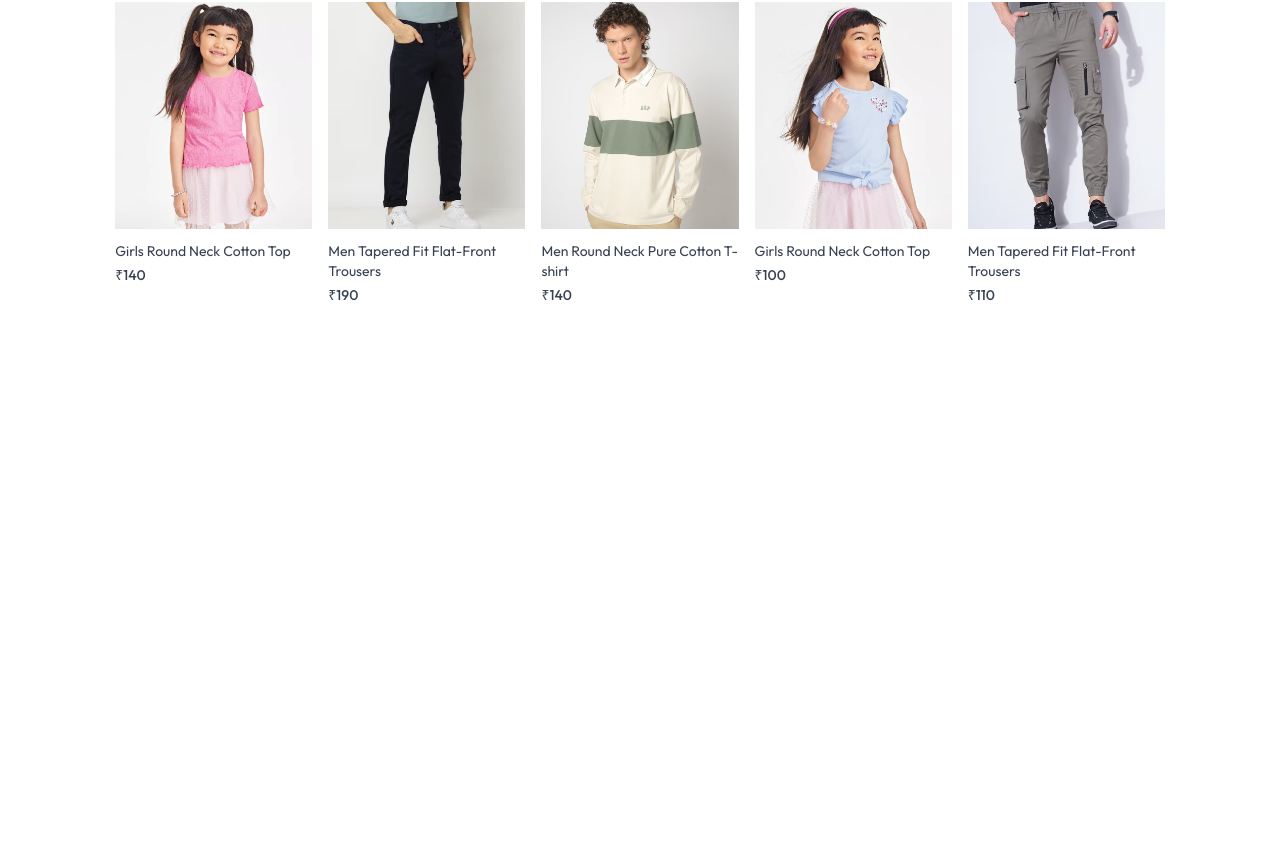
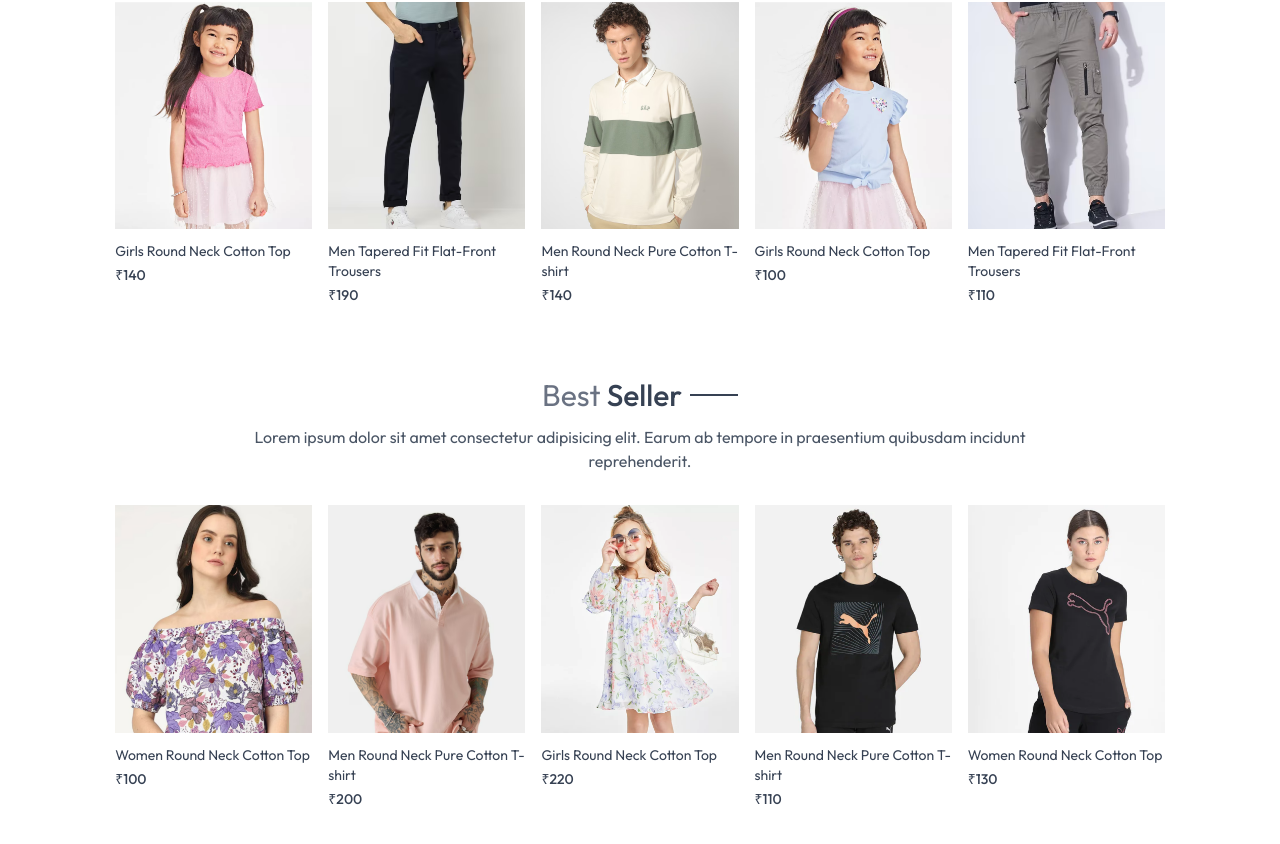
Before and after one commit to aaslaam/Cartio, a React app in the folder frontend/: page / in a window 1280 px wide. Shown: the part 1028-1872 px from the top of the page. Before the commit the page ends 1373 px from the top, so only its background shows below. Built offline with nearby package versions, Linux system fonts and the light colour scheme; the HTML template or start-up script is replaced by a standard one.

Commit message:
added bestseller section

```diff
--- /dev/null
+++ b/frontend/src/components/BestSeller.jsx
@@ -0,0 +1,30 @@
+import React, { useContext, useEffect, useState } from 'react'
+
+import { ShopContext } from '../context/ShopContext'
+import Title  from '../components/Title'
+import ProductItem from './ProductItem'
+
+
+const BestSeller = () => {
+    const { products } = useContext(ShopContext)
+    const [bestSeller, setBestSeller] = useState([])
+
+    useEffect(() => {
+        const bestProducts = products.filter((item) => item.bestseller)
+        setBestSeller(bestProducts.slice(0, 5))
+    }, [])
+  return (
+    <div className='my-10'>
+     <div className='text-center text-3xl py-8 '>
+        <Title text1={'Best'} text2={'Seller'} />
+        </div>
+        <div className='grid grid-cols-2 sm:grid-cols-3 md:grid-cols-4 lg:grid-cols-5 gap-4 gap-y-6'>
+                {bestSeller.map((item, index) => (
+                    <ProductItem key={index} id={item._id} image={item.image} name={item.name} price={item.price} />
+                ))}
+            </div>
+    </div>
+  )
+}
+
+export default BestSeller
--- a/frontend/src/components/LatestCollections.jsx
+++ b/frontend/src/components/LatestCollections.jsx
@@ -16,10 +16,6 @@
         <div className='my-10'>
             <div className='text-center py-8 text-3xl'>
                 <Title text1={'LATEST'} text2={'COLLECTION'} />
-                <p className='w-3/4 m-auto text-xs sm:text-sm md:text-base text-gray-600'>
-                    Lorem ipsum dolor sit amet consectetur adipisicing elit. Earum ab tempore
-                    in praesentium quibusdam incidunt reprehenderit.
-                </p>
             </div>
 
             <div className='grid grid-cols-2 sm:grid-cols-3 md:grid-cols-4 lg:grid-cols-5 gap-4 gap-y-6'>
--- a/frontend/src/components/Title.jsx
+++ b/frontend/src/components/Title.jsx
@@ -1,11 +1,21 @@
-
 import React from 'react'
 
 const Title = ({ text1, text2 }) => {
   return (
-    <div className='inline-flex gap-2 items-center mb-3'>
-        <p className='text-gray-500'>{text1} <span className='text-gray-700 font-medium'>{text2}</span></p>
+    <div>
+      {/* Title row */}
+      <div className='inline-flex gap-2 items-center mb-3'>
+        <p className='text-gray-500'>
+          {text1} <span className='text-gray-700 font-medium'>{text2}</span>
+        </p>
         <p className='w-8 sm:w-12 h-[1px] sm:h-[2px] bg-gray-700'></p>
+      </div>
+
+      {/* Subtext below */}
+      <p className='w-3/4 m-auto text-xs sm:text-sm md:text-base text-gray-600'>
+        Lorem ipsum dolor sit amet consectetur adipisicing elit. Earum ab tempore
+        in praesentium quibusdam incidunt reprehenderit.
+      </p>
     </div>
   )
 }
--- a/frontend/src/pages/Home.jsx
+++ b/frontend/src/pages/Home.jsx
@@ -1,12 +1,14 @@
 import React from 'react'
 import Hero from '../components/Hero'
 import LatestCollections from '../components/LatestCollections'
+import BestSeller from '../components/BestSeller'
 
 const Home = () => {
   return (
     <div>
        <Hero />
    <LatestCollections />
+   <BestSeller />
     </div>
 
   )
```
